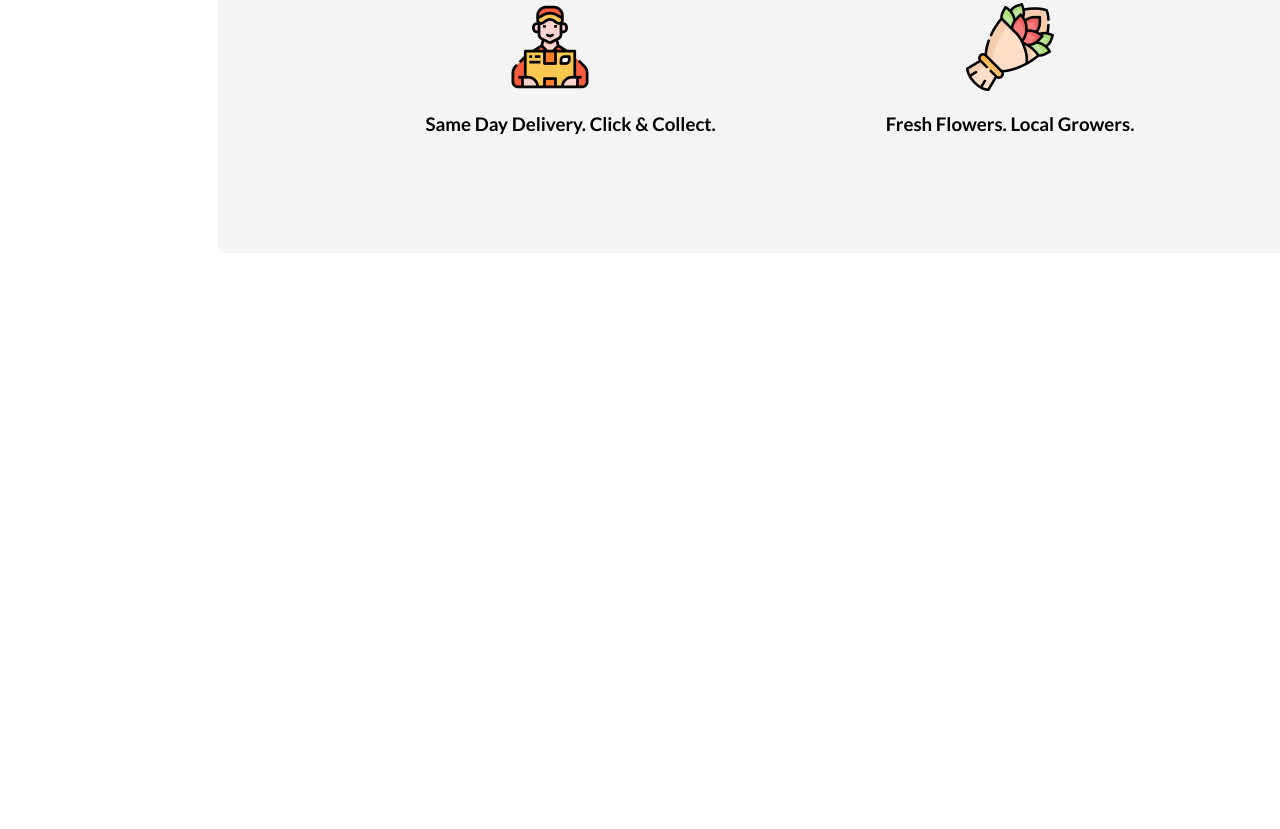
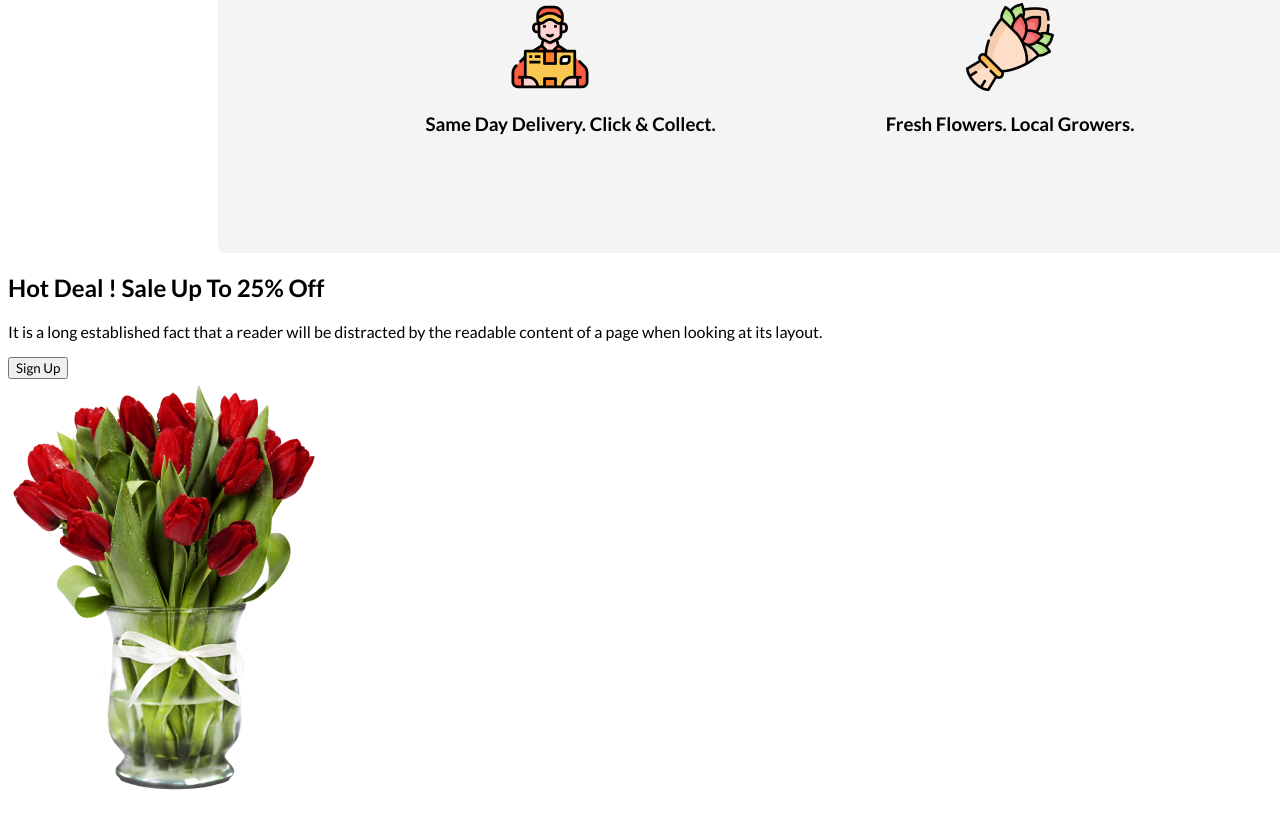
Before and after one commit to forhad-05/flowershop, a plain HTML site: page index.html in a window 1280 px wide. Shown: the part 2012-2841 px from the top of the page. Drawn offline with Linux system fonts and the light colour scheme.

Commit message:
dicount-section-html

```diff
--- a/index.html
+++ b/index.html
@@ -62,6 +62,16 @@
                 </div>
             </div>
         </section>
+        <section class="discount">
+            <div class="discount-info">
+                <div class="discount-title">
+                    <h2>Hot Deal ! Sale Up To 25% Off</h2>
+                    <p>It is a long established fact that a reader will be distracted by the readable content of a page when looking at its layout.</p>
+                    <button>Sign Up</button>
+                </div>
+                <img src="/imgpng/pic 5.png" alt="">
+            </div>
+        </section>
     </main>
 </body>
 
```
Also changed, not shown: imgpng/pic 5.png (added).
